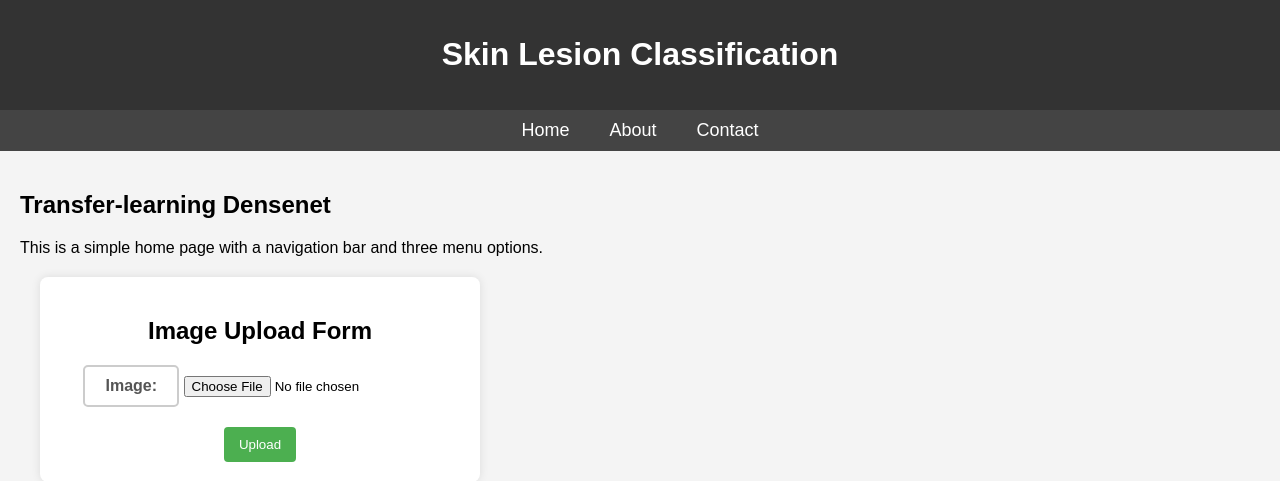
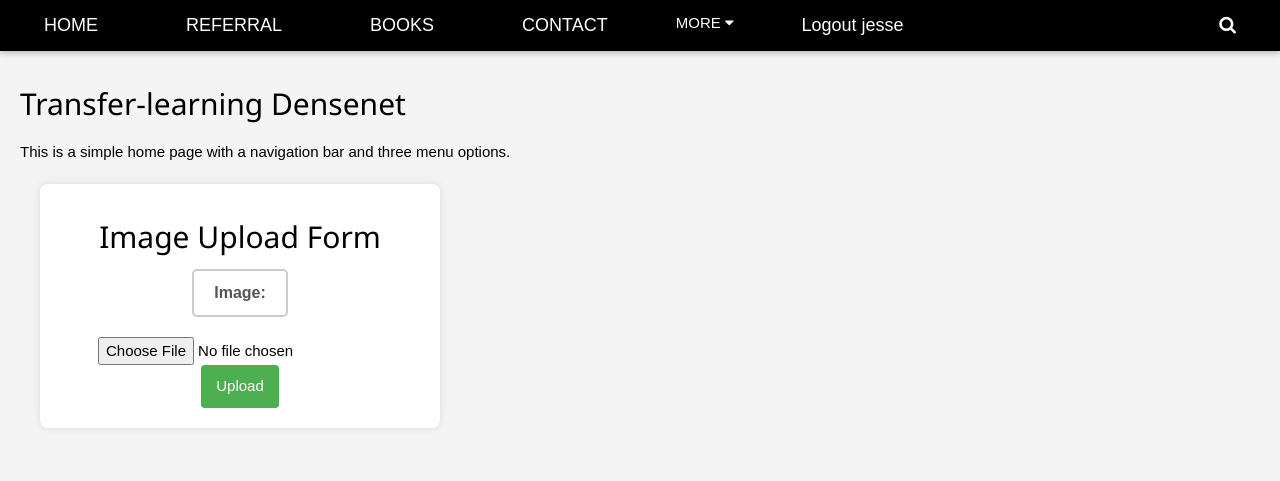
Before and after one commit to TUJesse/SkinLesionWebsite, a Django app: page /densenet_model/ in a window 1280 px wide. Shown: the top 481 px of the page. Run offline with Django 4.2, Linux system fonts and the light colour scheme; a user stored in the database is signed in.

Commit message:
Linking
Pages now link together

```diff
--- a/templates/preTrainedImgUpload.html
+++ b/templates/preTrainedImgUpload.html
@@ -2,6 +2,10 @@
 <html lang="en">
 <head>
     <meta charset="UTF-8">
+    <link rel="stylesheet" href="https://www.w3schools.com/w3css/4/w3.css">
+<link rel="stylesheet" href="https://fonts.googleapis.com/css?family=Lato">
+<link rel="stylesheet" href="https://cdnjs.cloudflare.com/ajax/libs/font-awesome/4.7.0/css/font-awesome.min.css">
+
     <title>Image Upload</title>
 
     <style>
@@ -12,30 +16,30 @@
             background-color: #f4f4f4;
         }
 
-        header {
-            background-color: #333;
-            padding: 15px;
-            text-align: center;
-            color: #fff;
-        }
+        {#header {#}
+        {#    background-color: #333;#}
+        {#    padding: 15px;#}
+        {#    text-align: center;#}
+        {#    color: #fff;#}
+        {# }#}
 
         nav {
-            display: flex;
-            justify-content: center;
-            background-color: #444;
-            padding: 10px;
-        }
+            {#display: flex;#}
+            {#justify-content: center;#}
+            {#background-color: #444;#}
+            {#padding: 10px;#}
+         }
 
         nav a {
             color: #fff;
             text-decoration: none;
             margin: 0 20px;
             font-size: 18px;
-        }
+         }
 
         nav a:hover {
             border-bottom: 2px solid #fff;
-        }
+         }
 
         main {
             padding: 20px;
@@ -94,21 +98,62 @@
           border-radius: 5px;
           padding: 10px 20px;
           margin-bottom: 20px;
-}
+ }
     </style>
 
 </head>
 <body>
 
 <header>
-        <h1>Skin Lesion Classification</h1>
+{#        <h1>Skin Lesion Classification</h1>#}
     </header>
 
-    <nav>
-        <a href="#">Home</a>
-        <a href="#">About</a>
-        <a href="#">Contact</a>
+{#    <nav>#}
+{#        <div class="w3-top">#}
+{#        <a href="#">Home</a>#}
+{#        <a href="#">About</a>#}
+{#        <a href="#">Contact</a>#}
+{#        </div>#}
+{#    </nav>#}
+
+
+
+
+
+
+<!-- Navbar -->
+{#<div class="w3-top">#}
+<nav>
+  <div class="w3-bar w3-black w3-card">
+{#    <a class="w3-bar-item w3-button w3-padding-large w3-hide-medium w3-hide-large w3-right" href="javascript:void(0)" onclick="myFunction()" title="Toggle Navigation Menu"><i class="fa fa-bars"></i></a>#}
+    <a href="{% url 'homePage' %}" class="w3-bar-item w3-button w3-padding-large">HOME</a>
+    <a href="{% url 'referral' %}" class="w3-bar-item w3-button w3-padding-large w3-hide-small">REFERRAL</a>
+    <a href="#books" class="w3-bar-item w3-button w3-padding-large w3-hide-small">BOOKS</a>
+    <a href="#contact" class="w3-bar-item w3-button w3-padding-large w3-hide-small">CONTACT</a>
+    <div class="w3-dropdown-hover w3-hide-small">
+      <button class="w3-padding-large w3-button" title="More">MORE <i class="fa fa-caret-down"></i></button>
+      <div class="w3-dropdown-content w3-bar-block w3-card-4">
+        <a href="#" class="w3-bar-item w3-button">Merchandise</a>
+        <a href="#" class="w3-bar-item w3-button">Extras</a>
+        <a href="#" class="w3-bar-item w3-button">Media</a>
+      </div>
+    </div>
+      <a href="{% url 'logoutPage' %}" class="w3-bar-item w3-button w3-padding-large w3-hide-small">Logout {{ request.user }}</a>
+    <a href="javascript:void(0)" class="w3-padding-large w3-hover-red w3-hide-small w3-right"><i class="fa fa-search"></i></a>
+  </div>
     </nav>
+{#</div>#}
+
+<!-- Navbar on small screens (remove the onclick attribute if you want the navbar to always show on top of the content when clicking on the links) -->
+<div id="navDemo" class="w3-bar-block w3-black w3-hide w3-hide-large w3-hide-medium w3-top" style="margin-top:46px">
+  <a href="#model" class="w3-bar-item w3-button w3-padding-large" onclick="myFunction()">model</a>
+  <a href="#books" class="w3-bar-item w3-button w3-padding-large" onclick="myFunction()">books</a>
+  <a href="#contact" class="w3-bar-item w3-button w3-padding-large" onclick="myFunction()">CONTACT</a>
+  <a href="#" class="w3-bar-item w3-button w3-padding-large" onclick="myFunction()">MERCH</a>
+</div>
+
+
+
 
     <main>
         <h2>Transfer-learning Densenet</h2>
```
Also changed, not shown: templates/CNNSVMImgUpload.html (+52 -15 lines), templates/homePage.html (+12 -12 lines), static/images/home_page/denseNet.jpg (added).
